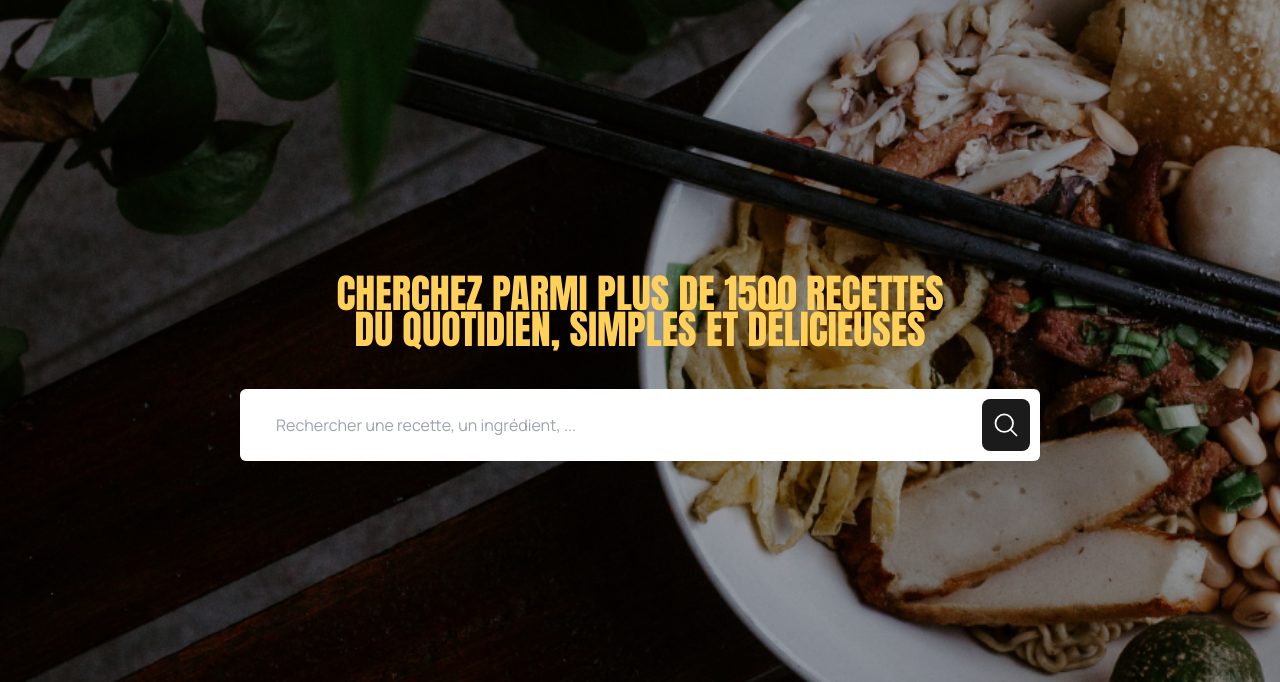
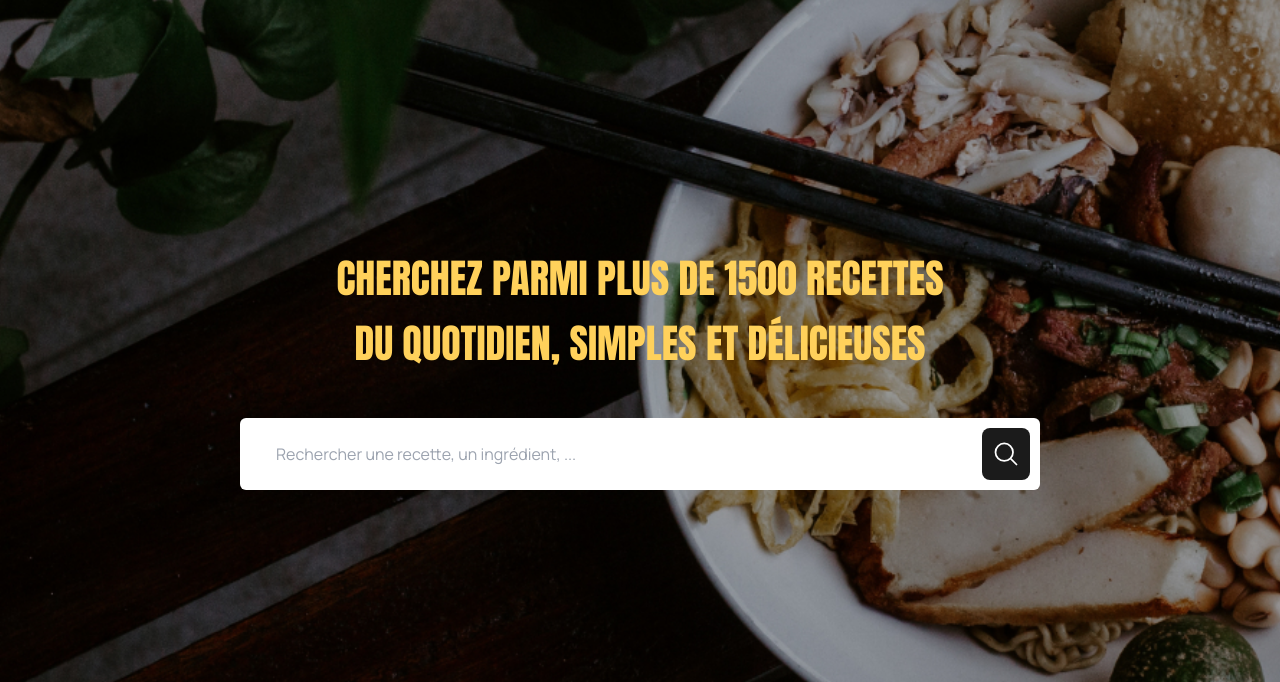
Before and after one commit to Vanda89/Lespetitsplats, a website: page index.html in a window 1280 px wide. Shown: the part 118-800 px from the top of the page. Drawn offline with Linux system fonts and the light colour scheme.

Commit message:
fix: Correct the h1 leading

```diff
--- a/index.html
+++ b/index.html
@@ -18,7 +18,7 @@
             </div>
 
             <div class="search flex flex-col gap-7.5 w-full ">
-                <h1 class="text-yellow text-xl md:text-3xl lg:text-4.5xl  text-center mx-12 xl:mx-69 md:px-20 lg:px-12 py-3 font-anton uppercase">
+                <h1 class="text-yellow text-xl md:text-3xl lg:text-4.5xl leading-loose md:leading-normal lg:leading-relaxed text-center mx-12 xl:mx-69 md:mx-20 lg:px-12 py-3 font-anton uppercase">
                     Cherchez parmi plus de 1500 recettes du quotidien, simples et délicieuses</h1>
                 <nav class="search-bar  relative w-auto h-18 mx-2 md:mx-24 xl:mx-60 group">
                     <input type="text" id="main-search-input"
```
Also changed, not shown: src/style.css.
